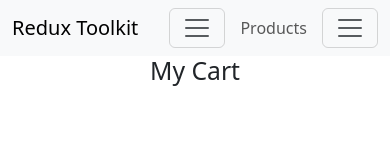
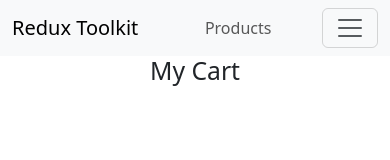
Before and after one commit to abhi150392/Redux-Toolkit, a React (Create React App) app: page /cart in a window 390 px wide. Shown: the top 160 px of the page. Built offline with nearby package versions, Linux system fonts and the light colour scheme.

Commit message:
added media query for mobile resolution

```diff
--- a/src/components/NavBar.js
+++ b/src/components/NavBar.js
@@ -11,7 +11,7 @@ const NavBar = () => {
     <Navbar expand="lg" className="bg-body-tertiary">
       <Container fluid>
         <Navbar.Brand href="#">Redux Toolkit</Navbar.Brand>
-        <Navbar.Toggle aria-controls="navbarScroll" />
+        {/* <Navbar.Toggle aria-controls="navbarScroll" /> */}
         <Nav>
           <Nav.Link to="/" as={Link}>
             Products
```
